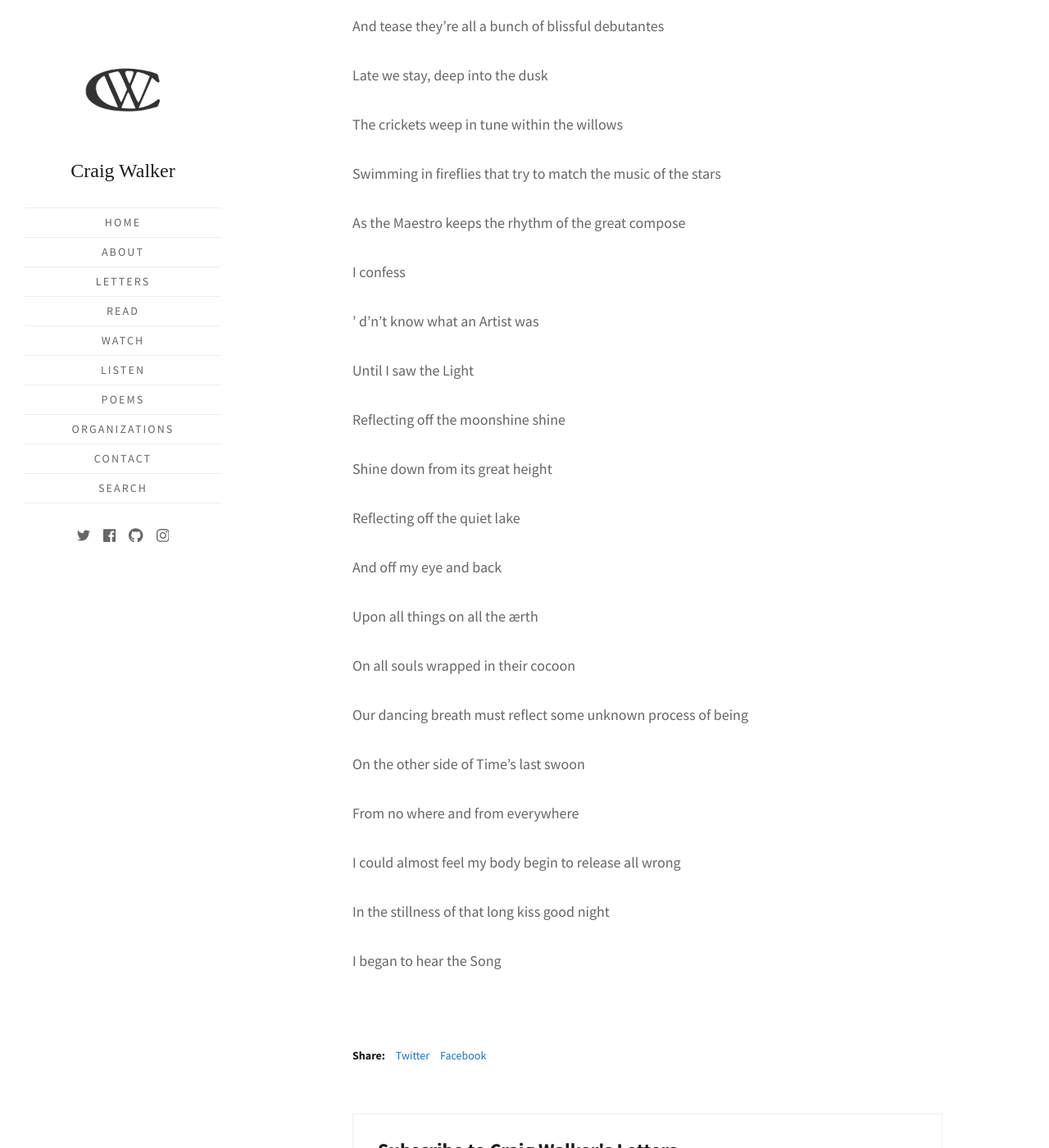
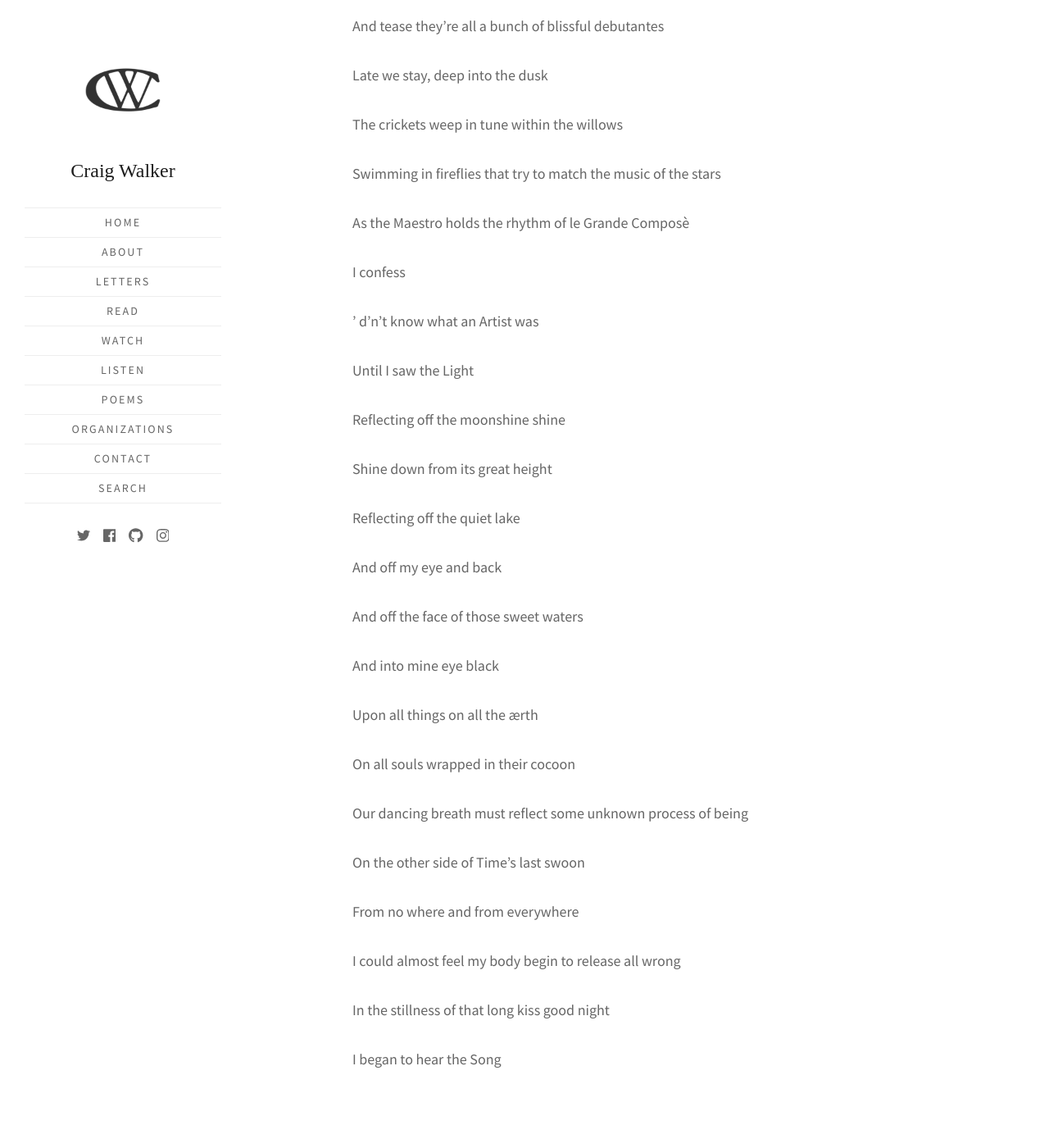
Before and after one commit to walkercraig/walkercraig, a Jekyll site: the page built from _posts/2020/2020-09-21-in-a-public-garden-late-summer.md, in a window 1280 px wide and 1400 px high, scrolled down 916 px. Shown: the whole window at 82% size. Built offline with Jekyll 4.4.1, drawn with Linux system fonts in a browser that asks for light colours; some web fonts are replaced.

Commit message:
Update 2020-09-21-in-a-public-garden-late-summer.md

```diff
--- a/_posts/2020/2020-09-21-in-a-public-garden-late-summer.md
+++ b/_posts/2020/2020-09-21-in-a-public-garden-late-summer.md
@@ -36,7 +36,7 @@
 
 Swimming in fireflies that try to match the music of the stars
 
-As the Maestro keeps the rhythm of the great compose
+As the Maestro holds the rhythm of le Grande Composè
 
 I confess
 
@@ -51,6 +51,10 @@
 Reflecting off the quiet lake
 
 And off my eye and back
+
+And off the face of those sweet waters
+
+And into mine eye black
 
 Upon all things on all the ærth
 
```
